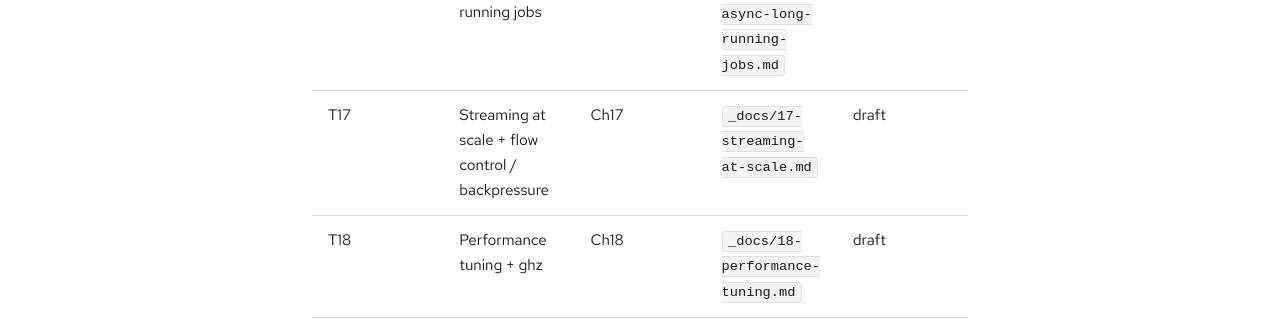
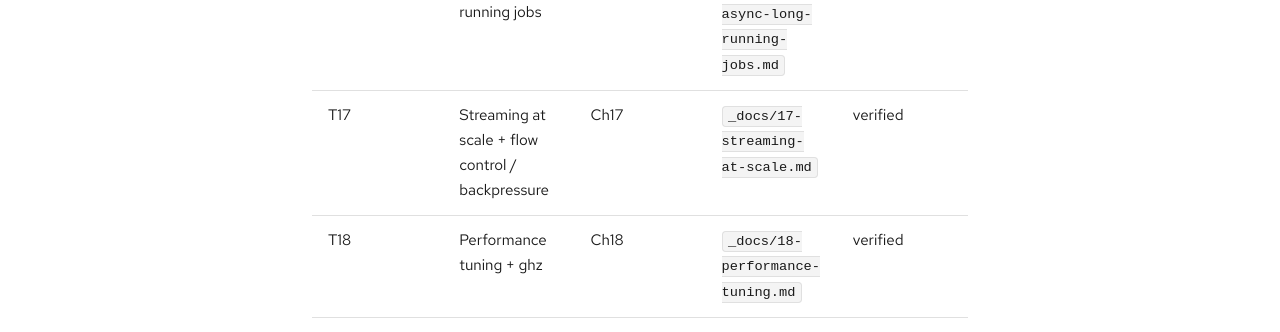
Before and after one commit to patterncatalyst/api-patterns-and-practices-grpc, a Jekyll site: the page built from _plans/coverage-matrix.md, in a window 1280 px wide and 900 px high, scrolled down 2505 px. Shown: the part 155-487 px from the top of the window. Built offline with Jekyll 4.4.1, drawn with Linux system fonts in a browser that asks for light colours; some web fonts are replaced; some of the changed text lies outside the part shown.

Commit message:
docs(r07): validator nits + Ch17/Ch18 coverage -> verified
- Ch17: reorder so 'On the wire' is the last section (house convention), and
  fix a self-contradictory Javadoc line in TrackingServiceImpl (unrecognized
  booking_id falls through to the demand-driven feed).
- Coverage Ch17/Ch18 draft -> verified (full CI matrix green).

```diff
--- a/_plans/coverage-matrix.md
+++ b/_plans/coverage-matrix.md
@@ -34,8 +34,8 @@ while still guaranteeing no mapped-and-claimed chapter silently disappears.
 | T14 | Evolution / versioning + buf breaking + BSR | Ch14 | `_docs/14-evolution-and-versioning.md` | verified |
 | T15 | Backend I/O concurrency | Ch15 | `_docs/15-backend-io-concurrency.md` | verified |
 | T16 | Async / long-running jobs | Ch16 | `_docs/16-async-long-running-jobs.md` | verified |
-| T17 | Streaming at scale + flow control / backpressure | Ch17 | `_docs/17-streaming-at-scale.md` | draft |
-| T18 | Performance tuning + ghz | Ch18 | `_docs/18-performance-tuning.md` | draft |
+| T17 | Streaming at scale + flow control / backpressure | Ch17 | `_docs/17-streaming-at-scale.md` | verified |
+| T18 | Performance tuning + ghz | Ch18 | `_docs/18-performance-tuning.md` | verified |
 | T19 | TLS / mTLS | Ch19 | `_docs/19-tls-mtls.md` | planned |
 | T20 | AuthN / AuthZ (JWT/OAuth2, per-call, interceptors) | Ch20 | `_docs/20-authn-authz.md` | planned |
 | T21 | Observability (OTel / Prometheus / Grafana / Tempo) | Ch21 | `_docs/21-observability.md` | planned |
@@ -75,8 +75,8 @@ while still guaranteeing no mapped-and-claimed chapter silently disappears.
 | 14 | `_docs/14-evolution-and-versioning.md` | Part 5 | verified |
 | 15 | `_docs/15-backend-io-concurrency.md` | Part 6 | verified |
 | 16 | `_docs/16-async-long-running-jobs.md` | Part 6 | verified |
-| 17 | `_docs/17-streaming-at-scale.md` | Part 7 | draft |
-| 18 | `_docs/18-performance-tuning.md` | Part 7 | draft |
+| 17 | `_docs/17-streaming-at-scale.md` | Part 7 | verified |
+| 18 | `_docs/18-performance-tuning.md` | Part 7 | verified |
 | 19 | `_docs/19-tls-mtls.md` | Part 8 | planned |
 | 20 | `_docs/20-authn-authz.md` | Part 8 | planned |
 | 21 | `_docs/21-observability.md` | Part 9 | planned |
```
Also changed, not shown: _docs/17-streaming-at-scale.md (+9 -9 lines), 1 other file.
